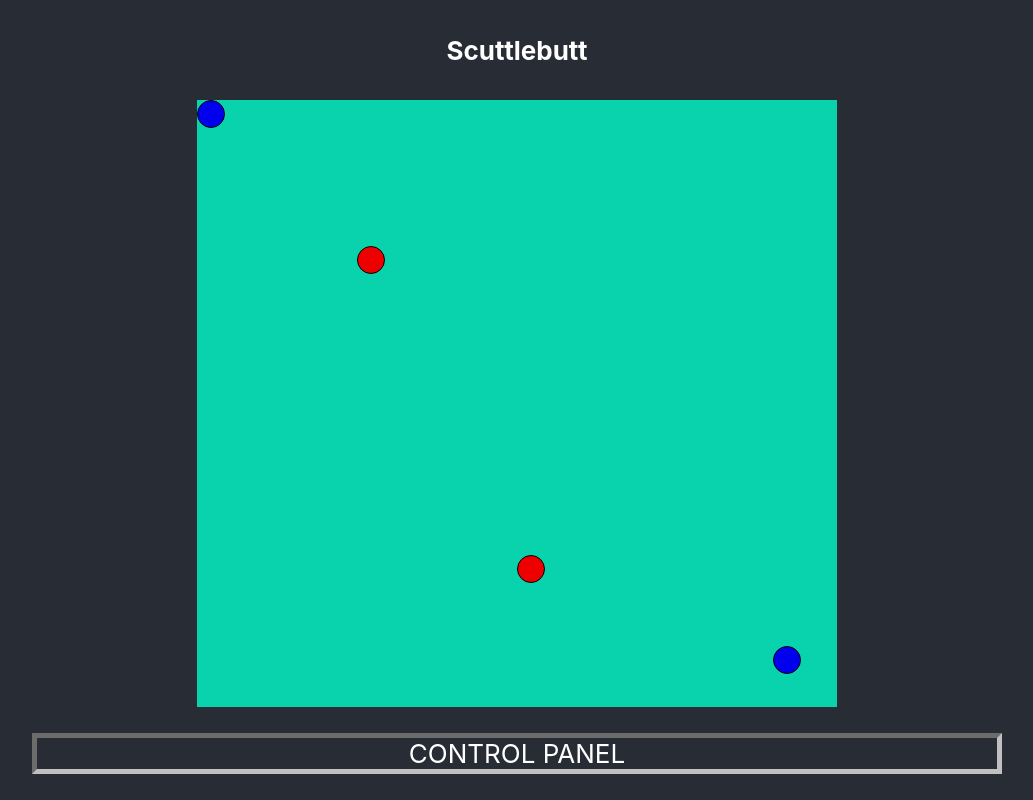
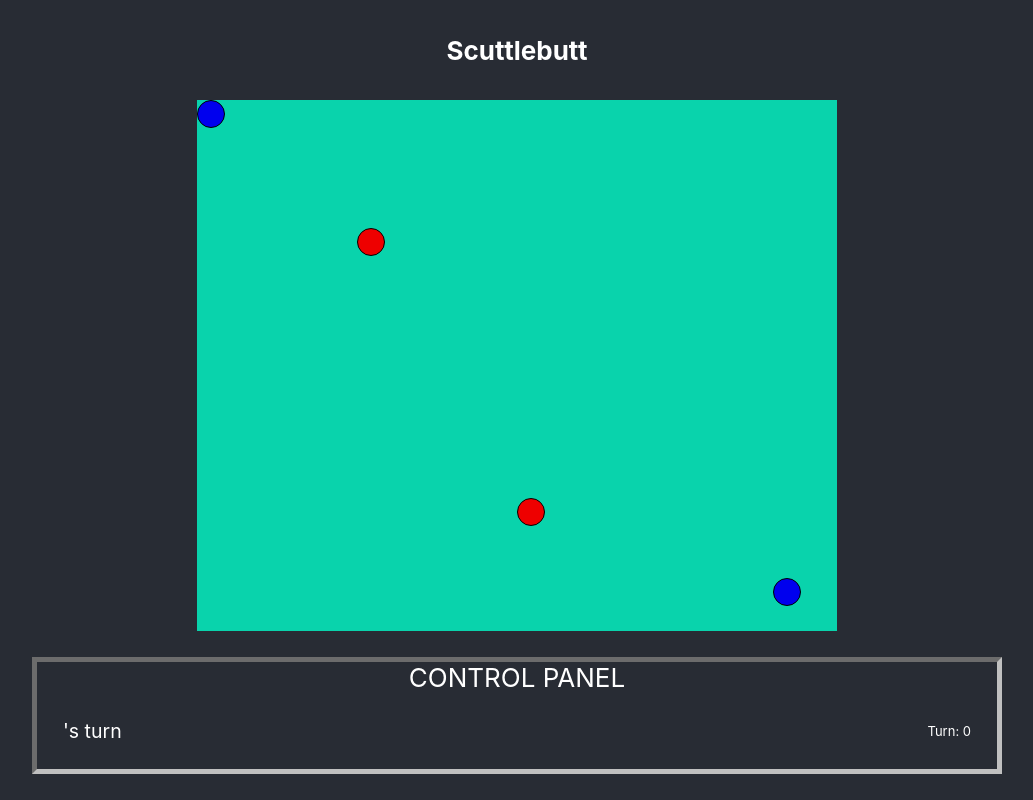
Before and after one commit to TeeWeb/scuttlebutt, a React (Create React App) app: page / in a window 1280 px wide. Shown: the whole page, without its empty margins (123-1156 px from the left). Built offline with nearby package versions, Linux system fonts and the light colour scheme.

Commit message:
added color change to selected unit. Able to select only one unit at a time, per team.

```diff
--- a/src/App.css
+++ b/src/App.css
@@ -1,5 +1,5 @@
 .App {
-  height: 100vmin;
+  height: 100vh;
   text-align: center;
   background-color: #282c34;
   color: white;
--- a/src/App.js
+++ b/src/App.js
@@ -5,13 +5,52 @@ import Map from "./Components/Map";
 import CPanel from "./Components/CPanel";
 
 function App() {
+  const game = {
+    players: [
+      {
+        id: 1,
+        name: "Player1",
+        units: [
+          { id: 0, posX: 0, posY: 0, isSelected: false },
+          { id: 1, posX: 90, posY: 90, isSelected: false }
+        ],
+        playerColor: "#0000ee",
+        isActive: true
+      },
+      {
+        id: 2,
+        name: "Player2",
+        units: [
+          { id: 0, posX: 25, posY: 24, isSelected: false },
+          { id: 1, posX: 50, posY: 75, isSelected: false }
+        ],
+        playerColor: "#ee0000",
+        isActive: false
+      }
+    ],
+    activePlayerId: 1,
+    currentTurn: 0
+  };
+
+  const getPlayerName = id => {
+    game.players.forEach(player => {
+      if (id === player.id) {
+        console.log(player.name);
+        return player.name;
+      }
+    });
+  };
+
   return (
     <div className="App">
       <header className="App-header" id="appHeader">
         <h4>Scuttlebutt</h4>
       </header>
-      <Map />
-      <CPanel />
+      <Map players={game.players} activePlayer={game.activePlayer} />
+      <CPanel
+        playerName={getPlayerName(game.activePlayerId)}
+        turn={game.currentTurn}
+      />
     </div>
   );
 }
--- a/src/Components/CPanel.css
+++ b/src/Components/CPanel.css
@@ -3,4 +3,27 @@
   background: transparent;
   width: 75%;
   margin: 1em auto;
+  display: block;
+  flex-flow: row wrap;
 }
+
+.cpanel-title {
+  width: 100%;
+}
+
+.cpanel-info {
+  display: flex;
+  flex-flow: row;
+  justify-content: space-between;
+  align-items: center;
+  padding: 1em;
+}
+
+.active-player-name {
+  font-size: 0.75em;
+}
+
+.turn-counter {
+  font-size: 0.5em;
+  text-align: right;
+}
--- a/src/Components/CPanel.js
+++ b/src/Components/CPanel.js
@@ -1,12 +1,19 @@
-import React from 'react'
-import './CPanel.css'
+import React from "react";
+import "./CPanel.css";
 
-let CPanel = (props) => {
+let CPanel = ({ playerName, turn }) => {
+  console.log(playerName);
+
   return (
     <div className="cpanel">
-      CONTROL PANEL
+      <div className="cpanel-title">CONTROL PANEL</div>
+      <div className="cpanel-info">
+        {/* eslint-disable-next-line react/no-unescaped-entities */}
+        <div className="active-player-name">{playerName}'s turn</div>
+        <div className="turn-counter">Turn: {turn}</div>
+      </div>
     </div>
-  )
-}
+  );
+};
 
 export default CPanel;
--- a/src/Components/Map.js
+++ b/src/Components/Map.js
@@ -3,34 +3,19 @@ import "./Map.css";
 
 import Player from "./Player";
 
-const Map = () => {
-  const players = [
-    {
-      id: 1,
-      name: "Player1",
-      units: [
-        { posX: 0, posY: 0, isSelected: false },
-        { posX: 90, posY: 90, isSelected: false }
-      ],
-      playerColor: "#0000ee"
-    },
-    {
-      id: 2,
-      name: "Player2",
-      units: [
-        { posX: 25, posY: 24, isSelected: false },
-        { posX: 50, posY: 75, isSelected: false }
-      ],
-      playerColor: "#ee0000"
-    }
-  ];
-
+const Map = ({ players, activePlayer }) => {
   let handleClick = event => {
     console.log("absolute click location:", event.clientX, event.clientY);
     // Check if target is a unit
     if (event.target.className.includes("unit")) {
       // target is a unit
-      console.log("selected a players unit: ", event.target);
+      if (event.target.player === activePlayer) {
+        // target is activePlayer's unit
+        console.log("selected " + activePlayer + "'s unit");
+      } else {
+        // target is not activePlayer's unit
+        console.log("selected opposing player's unit");
+      }
     } else {
       // target is not a unit
       console.log("did not select a unit...");
--- a/src/Components/Player.js
+++ b/src/Components/Player.js
@@ -4,16 +4,30 @@ import "./Player.css";
 
 export default class Player extends React.Component {
   state = {
-    selectedUnitId: {},
+    selectedUnitId: "",
     handleUnitSelection: this.props.handleUnitSelection,
     units: this.props.units,
     mapDimensions: [0, 0],
     playerColor: this.props.playerColor
   };
 
-  updateSelectedUnit = unit => {
-    console.log("updating selectedUnit:", this.props.name, unit);
-    this.setState({ selectedUnitId: unit });
+  updateSelectedUnit = unitId => {
+    console.log("updating selectedUnit:", this.props.name, unitId);
+    this.setState({ selectedUnitId: unitId });
+    const newUnitsArray = this.state.units.slice();
+    console.log(newUnitsArray);
+    newUnitsArray.forEach(unit => {
+      console.log(unit, unitId);
+      // eslint-disable-next-line
+      if (unit.id == unitId) {
+        console.log("FOUND SELECTED UNIT");
+        unit.isSelected = true;
+      } else {
+        unit.isSelected = false;
+      }
+    });
+    console.log(newUnitsArray);
+    this.setState({ units: newUnitsArray });
   };
 
   // getUnits = () => {
@@ -36,7 +50,7 @@ export default class Player extends React.Component {
   // };
 
   componentDidMount() {
-    let map = document.getElementById("map");
+    const map = document.getElementById("map");
     this.setState({ mapDimensions: [map.clientWidth, map.clientHeight] });
   }
 
--- a/src/Components/Unit.js
+++ b/src/Components/Unit.js
@@ -23,8 +23,9 @@ let Unit = ({
   }
 
   let selectUnit = e => {
-    console.log("selectUnit called");
+    console.log("selectUnit called", e.target.id, typeof e.target.id);
     updateSelectedUnit(e.target.id);
+    isSelected = true;
   };
 
   return (
```
